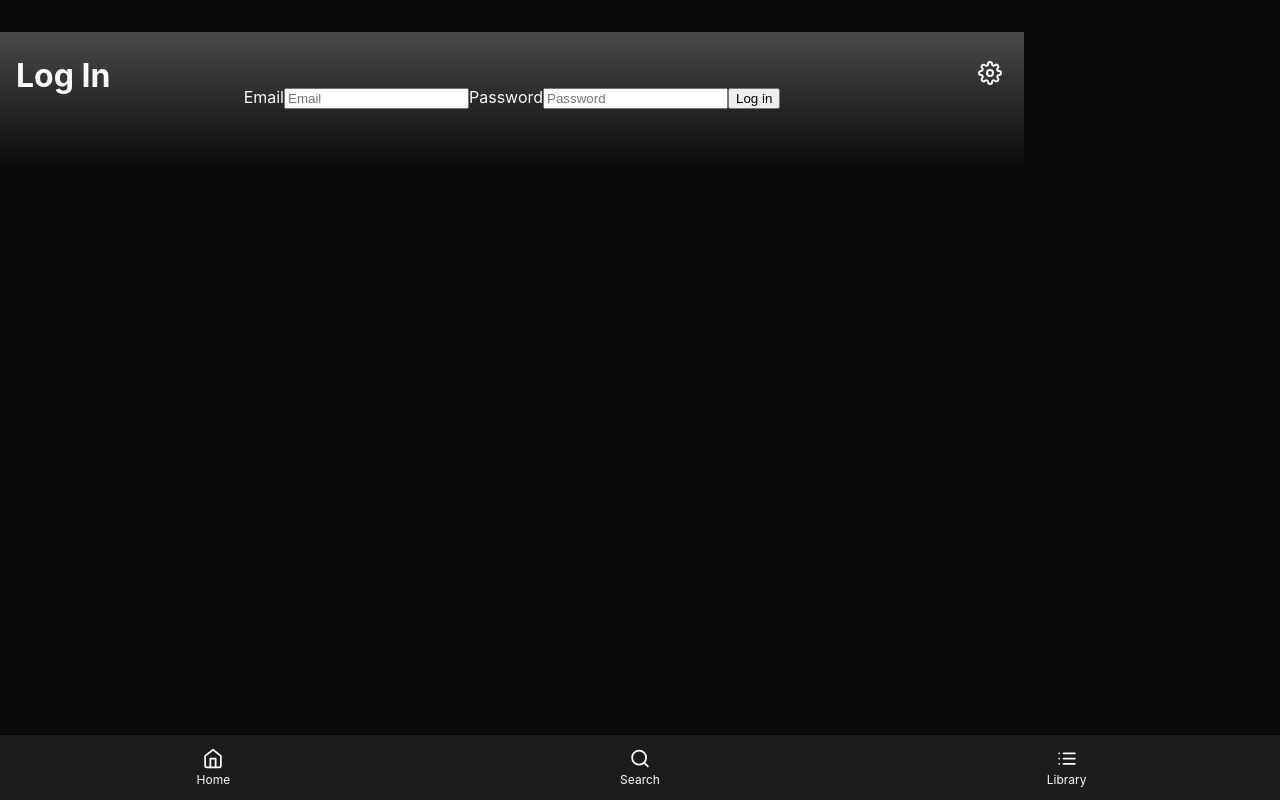
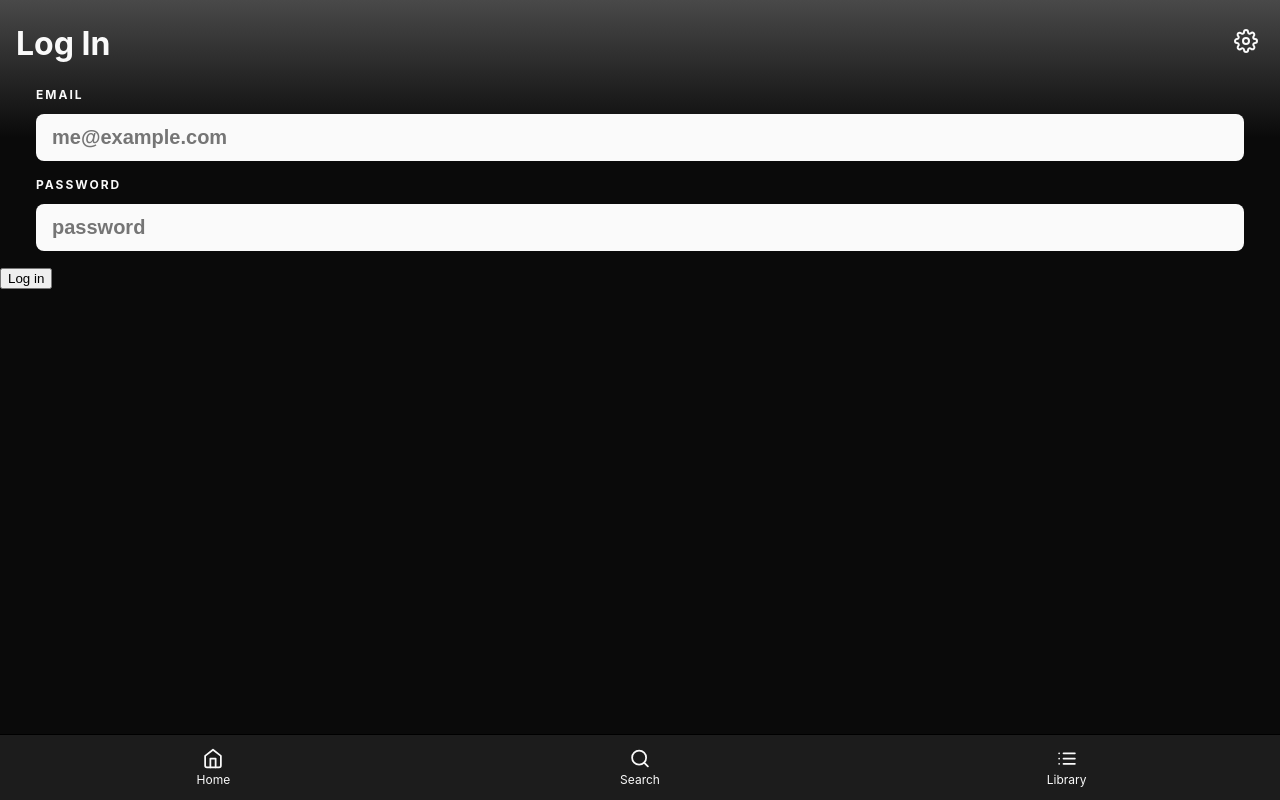
Before and after one commit to ethanling/trash-talkers-learn, a React (Create React App) app: page /login in a window 1280 px wide. Built offline with nearby package versions, Linux system fonts and the light colour scheme; no server answers.

Commit message:
Improved authentication

```diff
--- a/src/authentication/Auth.js
+++ b/src/authentication/Auth.js
@@ -5,15 +5,18 @@ export const AuthContext = React.createContext();
 
 export const AuthProvider = ({ children }) => {
     const [currentUser, setCurrentUser] = useState(null);
+    const [loading, setLoading] = useState(false);
 
     useEffect(() => {
         appAuth.auth().onAuthStateChanged(setCurrentUser);
+        currentUser ? (setLoading(false)) : (setLoading(true));
     }, []);
 
     return (
         <AuthContext.Provider
             value={{
-                currentUser
+                currentUser,
+                loading
             }}
         >
             {children}
--- a/src/authentication/PrivateRoute.js
+++ b/src/authentication/PrivateRoute.js
@@ -3,12 +3,12 @@ import { Route, Redirect } from "react-router-dom";
 import { AuthContext } from "./Auth";
 
 const PrivateRoute = ({ component: RouteComponent, ...rest }) => {
-    const { currentUser } = useContext(AuthContext);
+    const { currentUser, loading } = useContext(AuthContext);
     return (
         <Route
             {...rest}
             render={routeProps =>
-                !!currentUser ? (
+                !!currentUser && !loading ? (
                     <RouteComponent {...routeProps} />
                 ) : (
                     <Redirect to={"/login"} />
--- /dev/null
+++ b/src/components/LoginForm.js
@@ -0,0 +1,53 @@
+import React from 'react';
+import styled from 'styled-components';
+
+const StyledLoginForm = styled.form`
+
+`;
+
+const StyledRow = styled.div`
+    width: 100%;
+    margin-bottom: 1em;
+    display: flex;
+    flex-direction: column;
+    padding: 0 2.25em 0 2.25em;
+`;
+
+const StyledInput = styled.input`
+    background-color: #fafafa;
+    border: none;
+    font-size: 1.25em;
+    outline: none;
+    border-radius: 8px;
+    font-weight: bold;
+    padding: 12px 16px 12px 16px;
+`;
+
+const StyledLabel = styled.label`
+    display: block;
+    font-size: 12px;
+    font-weight: bold;
+    text-transform: uppercase;
+    letter-spacing: 2px;
+    margin-bottom: 1em;
+`;
+
+const StyledButton = styled.button``;
+
+const LoginForm = ({ action }) => {
+    return (
+        <StyledLoginForm onSubmit={action}>
+            <StyledRow>
+                <StyledLabel>Email</StyledLabel>
+                <StyledInput name="email" type="email" placeholder="me@example.com" />
+            </StyledRow>
+            <StyledRow>
+                <StyledLabel>Password</StyledLabel>
+                <StyledInput name="password" type="password" placeholder="password" />
+            </StyledRow>
+            <button type="submit">Log in</button>
+        </StyledLoginForm>
+    );
+};
+
+export default LoginForm;
--- a/src/components/Modal.js
+++ b/src/components/Modal.js
@@ -1,24 +1,29 @@
 import React from 'react';
 import styled from 'styled-components';
 
-const StyledShade = styled.div`
+const StyledWrapper = styled.div`
     z-index: 8;
     height: 100vh;
     width: 100vw;
-    background: rgba(0, 0, 0, .85);
+    display: flex;
+    justify-content: center;
+    align-items: flex-end;
+    flex-direction: column;
     position: absolute;
     bottom: 0;
     left: 0;
-    display: flex;
-    justify-content: center;
-    align-items: flex-end;
+`;
+
+const StyledShade = styled.div`
+    width: 100%;
+    flex: 1;
+    background: rgba(0, 0, 0, .9);
 `;
 
 const StyledModalWrapper = styled.div`
     z-index: 9;
     width: 100vw;
     background-color: #1c1c1c;
-    box-shadow; 0 0 10px 0 #000;
     display: flex;
     justify-content: center;
     align-items: flex-start;
@@ -28,12 +33,11 @@ const StyledModalWrapper = styled.div`
 
 const Modal = ({ children, toggle }) => {
     return (
-        <StyledShade onClick={toggle}>
-            <StyledModalWrapper>
-                { children }
-            </StyledModalWrapper>
-        </StyledShade>
-    )
+        <StyledWrapper>
+            <StyledShade onClick={toggle} />
+            <StyledModalWrapper>{children}</StyledModalWrapper>
+        </StyledWrapper>
+    );
 }
 
 export default Modal;
--- a/src/components/SearchBar.js
+++ b/src/components/SearchBar.js
@@ -24,10 +24,11 @@ const StyledSearchBar = styled.input`
     font-size: 1em;
     flex: 1;
     background-color: #fafafa;
+    padding-left: 8px;
 `;
 
 const StyledSearchIcon = styled.button`
-    background: none;
+    background: #fafafa;
     font-size: 1em;
     color: #1c1c1c;
     padding: 0 .5em 0 0;
--- a/src/pages/Login.js
+++ b/src/pages/Login.js
@@ -5,20 +5,14 @@ import appAuth from "../authentication/config.js";
 import { AuthContext } from "../authentication/Auth.js";
 import Header from '../components/Header';
 import { StyledPageContainer } from '../styles/Global';
+import LoginForm from '../components/LoginForm';
 
 const StyledWrapper = styled.div`
-    /* display: flex;
+    display: flex;
+    max-width: 100vw;
+    flex-direction: column;
     justify-content: center;
-    align-items: center; */
-    background: #0a0a0a;
-    width: 80vw;
-    padding-top: 2em;
-`;
-
-const StyledLoginForm = styled.div`
-    display: flex;
-    justify-content: center;
-    align-items: center;
+    margin-top: 2em;
 `;
 
 const Login = ({ history }) => {
@@ -46,23 +40,9 @@ const Login = ({ history }) => {
 
     return (
         <StyledPageContainer>
+            <Header title="Log In" />
             <StyledWrapper>
-                <Header title="Log In" />
-                <StyledLoginForm onSubmit={handleLogin}>
-                    <label>
-                        Email
-                        <input name="email" type="email" placeholder="Email" />
-                    </label>
-                    <label>
-                        Password
-                        <input
-                            name="password"
-                            type="password"
-                            placeholder="Password"
-                        />
-                    </label>
-                    <button type="submit">Log in</button>
-                </StyledLoginForm>
+                <LoginForm action={handleLogin} />
             </StyledWrapper>
         </StyledPageContainer>
     );
--- a/src/pages/Settings.js
+++ b/src/pages/Settings.js
@@ -1,7 +1,7 @@
 import React from 'react';
 import styled from 'styled-components';
 import Modal from '../components/Modal';
-import appAuth from '../authentication/config.js'
+import appAuth from '../authentication/config'
 
 const StyledButton = styled.button`
     background: none;
@@ -23,10 +23,14 @@ const StyledButton = styled.button`
 
 const Settings = ({ toggle }) => {
 
+    const handleSignOut = () => {
+        console.log("signed out");
+        appAuth.auth().signOut();
+    }
 
     return (
         <Modal toggle={toggle}>
-            <StyledButton onClick={() => appAuth.auth().signOut()}>
+            <StyledButton onClick={ handleSignOut}>
                 Sign Out
             </StyledButton>
         </Modal>
--- a/src/styles/Global.js
+++ b/src/styles/Global.js
@@ -7,4 +7,7 @@ export const StyledPageTitle = styled.h1`
 export const StyledPageContainer = styled.div`
 	flex: 1;
 	padding: 0 0 4em 0;
+    /* display: flex;
+    flex-direction: column;
+    align-items: center; */
 `;
```
Also changed, not shown: src/components/Loader.js (added).
